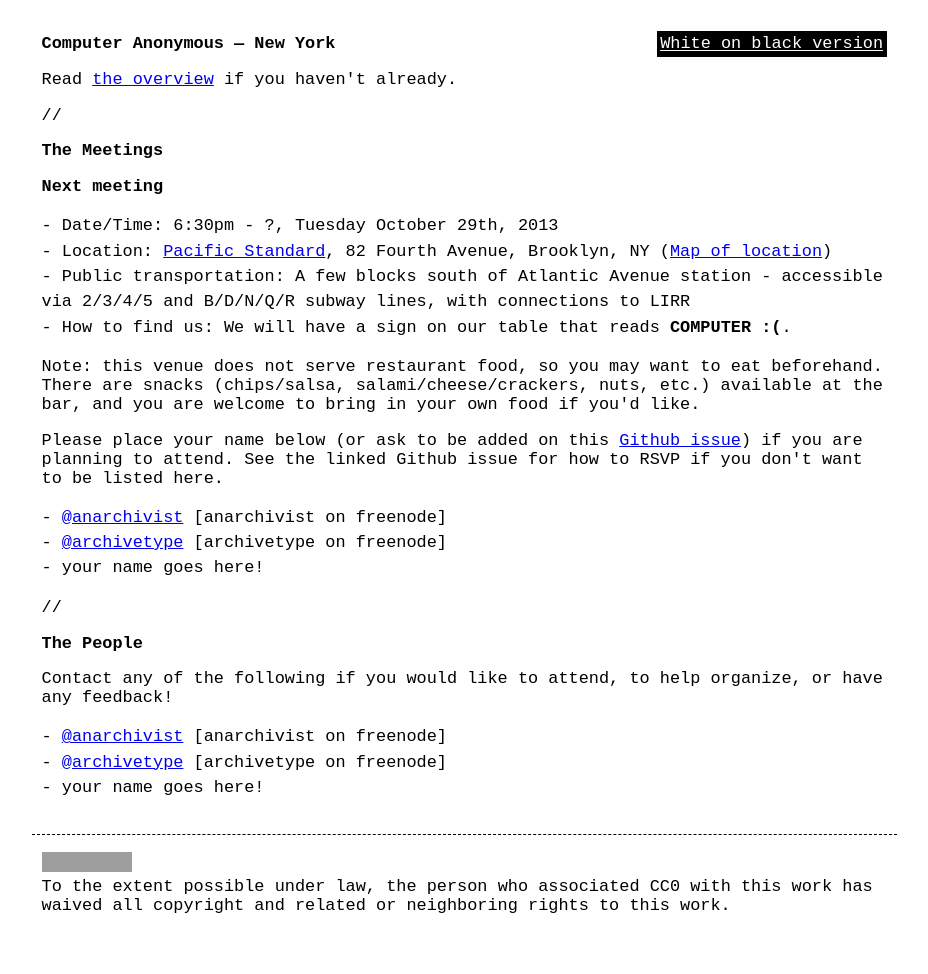
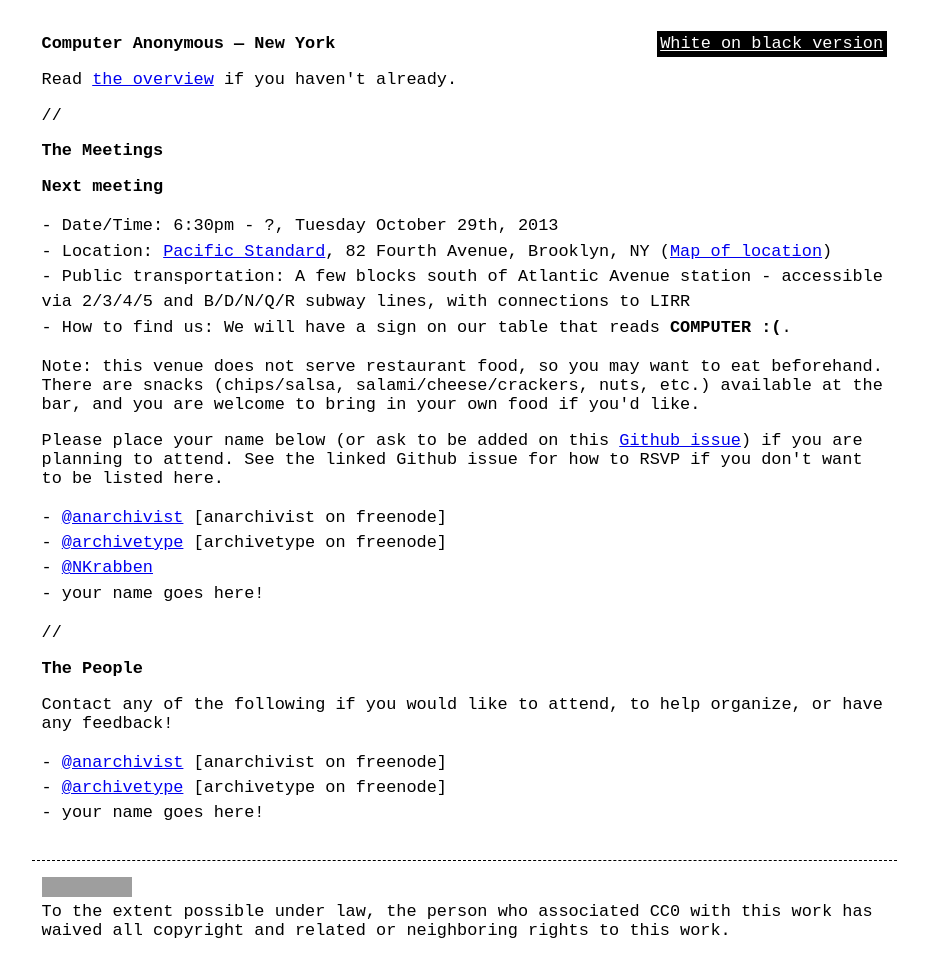
Before and after one commit to computeranonymous/computer, a Jekyll site: the page built from us_newyork.html, in a window 1280 px wide. Shown: the whole page, without its empty margins (176-1104 px from the left). Built offline with Jekyll 4.4.1, drawn with Linux system fonts in a browser that asks for light colours; before the commit the page ends 949 px from its top, so only the background shows below that; grey boxes are pictures that could not be loaded.

Commit message:
[us_newyork] rsvp for nkrabben

```diff
--- a/us_newyork.html
+++ b/us_newyork.html
@@ -26,6 +26,7 @@
 <ul>
     <li><a href="https://twitter.com/anarchivist">@anarchivist</a> [anarchivist on freenode]</li>
     <li><a href="https://twitter.com/archivetype">@archivetype</a> [archivetype on freenode]</li>
+    <li><a href="https://twitter.com/NKrabben">@NKrabben</a></li>
     <li>your name goes here!</li>
 </ul>
 
```
